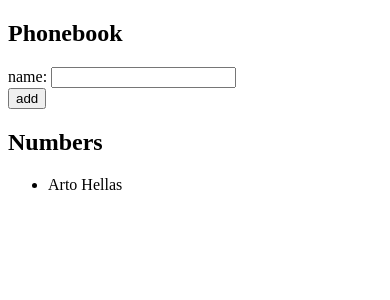
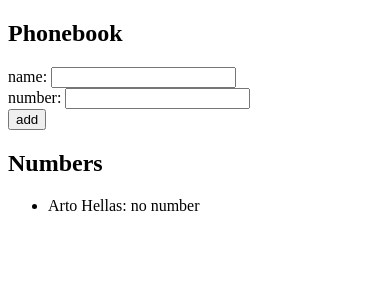
Before and after one commit to theS1LV3R/fullstackopen, a React (Create React App) app in the folder part2/phonebook/: page / in a window 390 px wide. Shown: the top 300 px of the page. Built offline with nearby package versions, Linux system fonts and the light colour scheme.

Commit message:
The Phonebook Step3 (2.8)

```diff
--- a/part2/phonebook/src/components/Form.jsx
+++ b/part2/phonebook/src/components/Form.jsx
@@ -6,6 +6,7 @@ import { useState } from "react";
  */
 export default function Form({ people, setPeople }) {
   const [newName, setNewName] = useState("");
+  const [newNumber, setNewNumber] = useState("");
 
   /**
    * @param {Event}
@@ -13,12 +14,21 @@ export default function Form({ people, setPeople }) {
   const handleFormSubmit = (event) => {
     event.preventDefault();
 
-    if (people.find((p) => (p.name === newName))) {
+    if (!newName || !newNumber) {
+      return alert("Please fill in all fields, name or number is empty");
+    }
+
+    if (people.find((p) => p.name === newName)) {
       return alert(`${newName} already exists in phonebook`);
     }
 
-    setPeople([...people, { name: newName }]);
+    if (people.find((p) => p.number === newNumber)) {
+      return alert(`${newNumber} already exists in phonebook`);
+    }
+
+    setPeople([...people, { name: newName, number: newNumber }]);
     setNewName("");
+    setNewNumber("");
   };
 
   /**
@@ -26,10 +36,18 @@ export default function Form({ people, setPeople }) {
    */
   const handleNameInputChange = ({ target }) => setNewName(target.value);
 
+  /**
+   * @param {Event}
+   */
+  const handleNumberInputChange = ({ target }) => setNewNumber(target.value);
+
   return (
     <form onSubmit={handleFormSubmit}>
       <div>
         name: <input value={newName} onChange={handleNameInputChange} />
+      </div>
+      <div>
+        number: <input value={newNumber} onChange={handleNumberInputChange} />
       </div>
       <div>
         <button type="submit">add</button>
--- a/part2/phonebook/src/components/Person.jsx
+++ b/part2/phonebook/src/components/Person.jsx
@@ -1,3 +1,3 @@
 export default function Person({ person }) {
-  return <li>{person.name}</li>;
+  return <li>{person.name}: {person.number ?? "no number"}</li>;
 }
```
